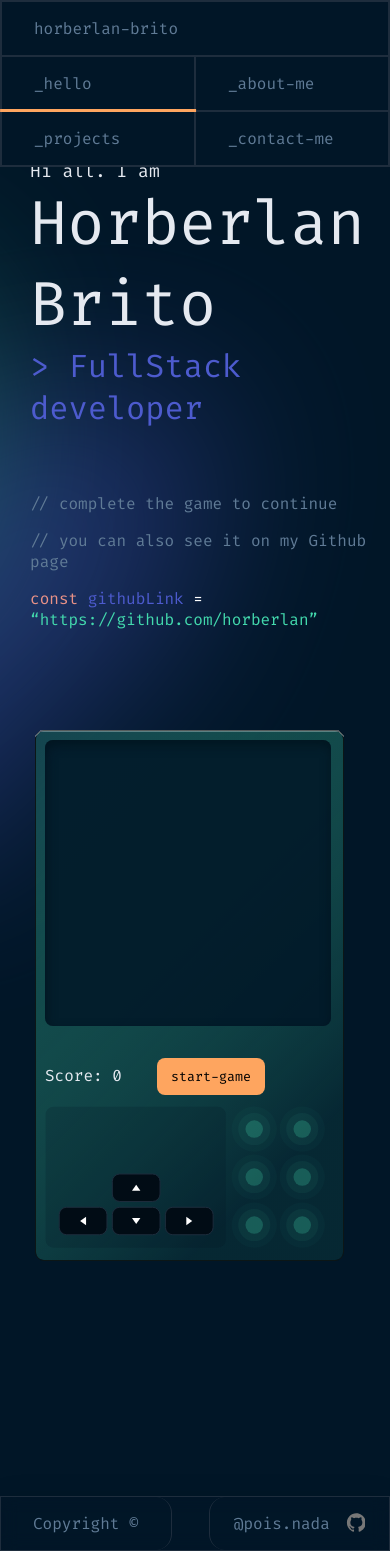
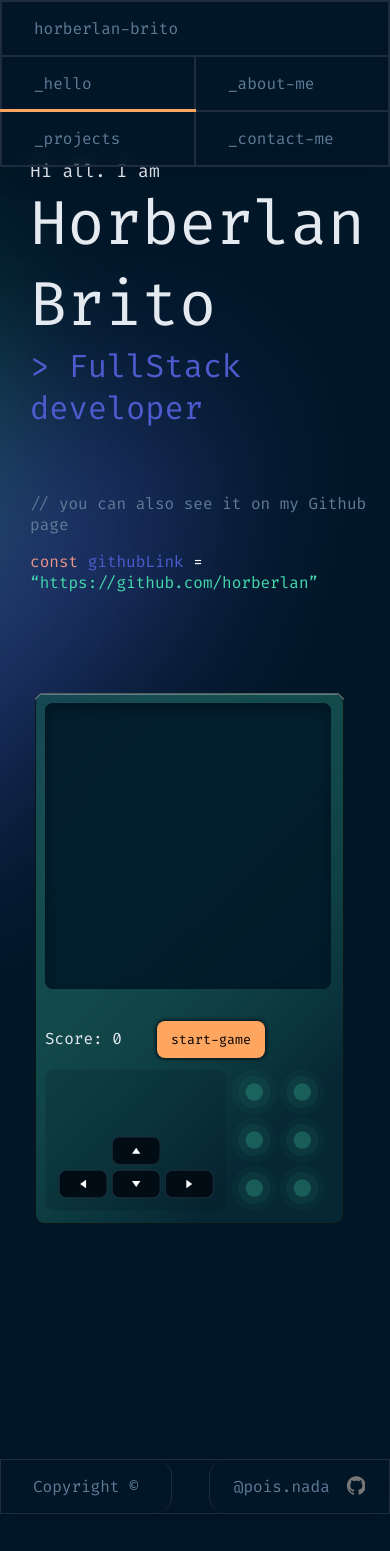
Before and after one commit to horberlan/horberlan-portfolio, a Vue app: page / in a window 390 px wide. After the commit the page ends 1514 px from the top, so only its background shows below. Built offline with nearby package versions, Linux system fonts and the light colour scheme; what @highlightjs/vue-plugin, @tanstack/vue-query, quasar would draw is missing.

Commit message:
Refactor/dev (#19)
* chore(style): add header background glassmorphism

* fix: router component typo

```diff
--- a/src/components/HeaderView.vue
+++ b/src/components/HeaderView.vue
@@ -141,10 +141,14 @@ nav {
   &.small-screen-nav {
     position: fixed;
     flex-direction: column;
-    background-color: #011627;
     z-index: 3;
     left: 0;
     top: 0;
+    background: rgba(255, 255, 255, 0);
+    border: 1px solid $bg-color;
+    box-shadow: 0 4px 30px rgba(0, 0, 0, 0.1);
+    backdrop-filter: blur(9px);
+    -webkit-backdrop-filter: blur(9px);
   }
 }
 
--- a/src/views/home/HomeView.vue
+++ b/src/views/home/HomeView.vue
@@ -12,10 +12,14 @@ const desc = [
   "// you can also see it on my Github page",
 ];
 const github = ["const ", "githubLink ", "“https://github.com/horberlan”"];
+
+const redirectToGitHub = (url: string) => {
+  window.location.href = url;
+};
 </script>
 <template>
-  <section class="hero_container">
-    <div class="hello">
+  <section class="hero">
+    <div class="hero-hello">
       <p v-for="(intro, index) in hello" :key="index">
         <span
           v-for="text of intro"
@@ -29,11 +33,19 @@ const github = ["const ", "githubLink ", "“https://github.com/horberlan”"];
           {{ descriptions }}
         </p>
       </div>
-      <span v-for="link in github" :key="link" class="github">
+      <span
+        v-for="link in github"
+        :key="link"
+        class="github"
+        role="button"
+        @click="
+          redirectToGitHub('https://github.com/horberlan/horberlan-portfolio')
+        "
+      >
         {{ link }}
       </span>
     </div>
-    <div class="hero">
+    <div class="hero-snake-game">
       <SnakeGame />
     </div>
   </section>
@@ -43,7 +55,7 @@ $green: #43d9ad;
 $blue: #4d5bce;
 $orange: #e99287;
 
-.hero_container {
+.hero {
   display: grid;
   grid-template-columns: repeat(auto-fit, minmax(18.75rem, 1fr));
   color: #e5e9f0;
@@ -59,7 +71,7 @@ $orange: #e99287;
     grid-template-columns: 1fr;
   }
 
-  .hello {
+  &-hello {
     grid-column: 1/ 2;
     background-color: transparent;
     margin-inline-start: 8rem;
@@ -98,22 +110,26 @@ $orange: #e99287;
       &:nth-child(3n) {
         color: $tonys-pink;
       }
+      &:hover {
+        cursor: pointer;
+      }
     }
   }
+  &-snake-game {
+    display: flex;
+    justify-content: center;
+  }
 }
-.hero {
-  display: flex;
-  justify-content: center;
-}
+
 @media screen and (max-width: 768px) {
   .desc:first-of-type,
   .content:first-child {
     display: none;
   }
-  .hero_container {
+  .hero {
     margin: 0;
     overflow-y: auto;
-    .hello {
+    &-hello {
       margin-inline-start: 1rem;
     }
   }
--- a/src/views/home/SnakeGame.vue
+++ b/src/views/home/SnakeGame.vue
@@ -27,10 +27,10 @@
         <span>Score: {{ scores }}</span>
         <button
           id="play-btn"
-          ref="playButton"
           v-if="!isPlaying"
           @keydown.space="isPlaying ? stop() : start()"
           @click="isPlaying ? stop() : start()"
+          autofocus
         >
           {{ isPlaying ? "end-game" : "start-game" }}
         </button>
@@ -78,7 +78,6 @@ const isPlaying = ref(false);
 const winner = ref(false);
 const loser = ref(false);
 
-const playButton = ref(null) as Ref<HTMLElement | null>;
 const virtualKeyboardDirection = ref(null);
 
 const foodLoop = ref([
@@ -130,10 +129,6 @@ const addScores = () => {
     foodLoop.value.forEach((item) => (item.empty = true));
   }
 };
-
-watchEffect(() => {
-  if (playButton.value) playButton.value.focus();
-});
 </script>
 
 <style lang="scss" scoped>
@@ -226,6 +221,11 @@ watchEffect(() => {
   border: none;
   outline: none;
   cursor: pointer;
+  &:focus {
+    box-shadow: 0px 0px 3px 2px rgba(2, 18, 27, 0.71);
+    color: rgba(0, 0, 0);
+    transition: box-shadow 0.2s, outline 0.2s;
+  }
 }
 
 p {
```
Also changed, not shown: src/router/index.ts (+6 -5 lines).
